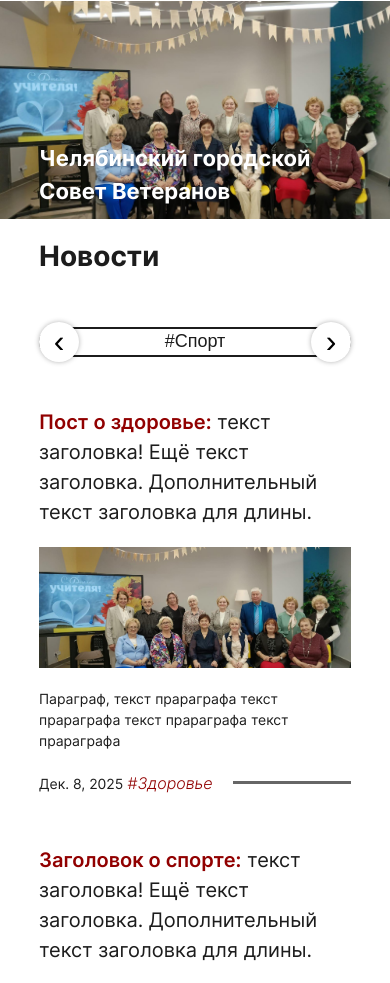
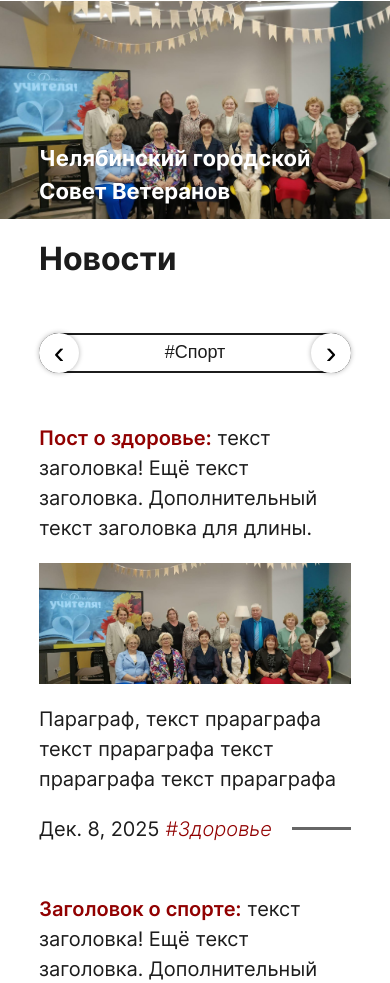
Before and after one commit to D30N3/sovet-veteranov, a plain HTML site: page client/index.html in a window 390 px wide. Shown: the part 61-1044 px from the top of the page. Drawn offline with Linux system fonts and the light colour scheme.

Commit message:
finish changes

```diff
--- a/client/styles/components.css
+++ b/client/styles/components.css
@@ -31,22 +31,17 @@
 }
 .paragraph {
     color: var(--mainGray);
-    font-size: clamp(20px, 3vw, 40px);
+    font-size: clamp(20px, 2vw, 60px);
     font-family: "Inter Regular";
 }
 .paragraph-heading {
     color: var(--mainRed);
-    font-size: clamp(20px, 3.5vw, 40px);
+    font-size: clamp(20px, 2vw, 60px);
     font-family: "Inter Semi Bold";
-}
-.heading {
-    font-size: clamp(28px, 5vw, 65px);
-    font-family: "Inter Bold";
-    color: var(--mainGray);
 }
 .paragraph-text {
     color: var(--mainGray);
-    font-size: clamp(14px, 3vw, 25px);
+    font-size: 20px;
     font-family: "Inter Regular";
 }
 .card-paragraph {
@@ -56,7 +51,7 @@
 }
 .hashtag {
     color: var(--mainRed);
-    font-size: clamp(16px, 3vw, 30px);
+    font-size: 20px;
     font-family: "Inter Light-Italic";
 }
 .button {
@@ -181,7 +176,7 @@ textarea.input {
   .button {
     padding: 5px 4px;
      font-size: 11px;
-     height: 30px;
+     height: 3 0px;
   }
 }
 
@@ -210,3 +205,8 @@ textarea.input {
     height: 4px;
     background-color: var(--mainGray);
 }
+.heading {
+    font-size: clamp(32px, 3vw, 56px);
+    font-family: "Inter Bold";
+    color: var(--mainGray);
+}
--- a/client/styles/pages/address.css
+++ b/client/styles/pages/address.css
@@ -99,7 +99,9 @@
   .address-buttons-container {
       gap: 40px;
   }
-
+  .button {
+    height: 55px;
+  }
   }
 
   /* Большие планшеты (900px - 992px) */
--- a/client/styles/pages/admin.css
+++ b/client/styles/pages/admin.css
@@ -120,11 +120,9 @@
 transform: translateY(0);
 pointer-events: all;
 }
-
 .admin-heading {
     font-size: 50px;
 }
-
 .form-heading {
     font-size: 35px;
 }
```
Also changed, not shown: client/pages/address/address.html (+2 -2 lines). Lines whose indentation alone changed are shown as unchanged.
